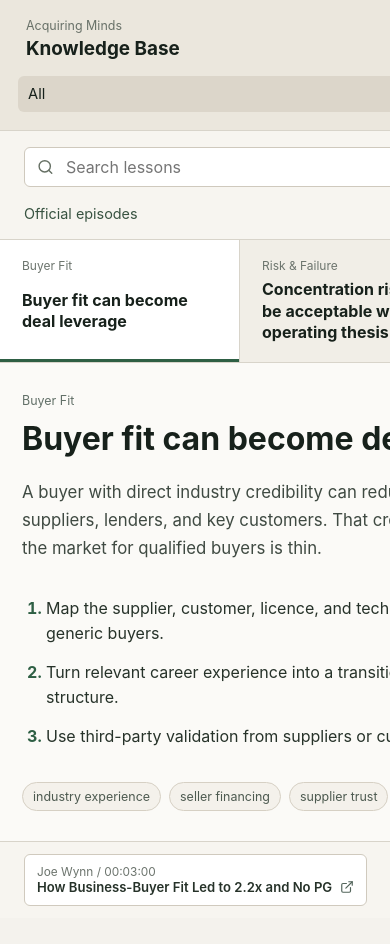
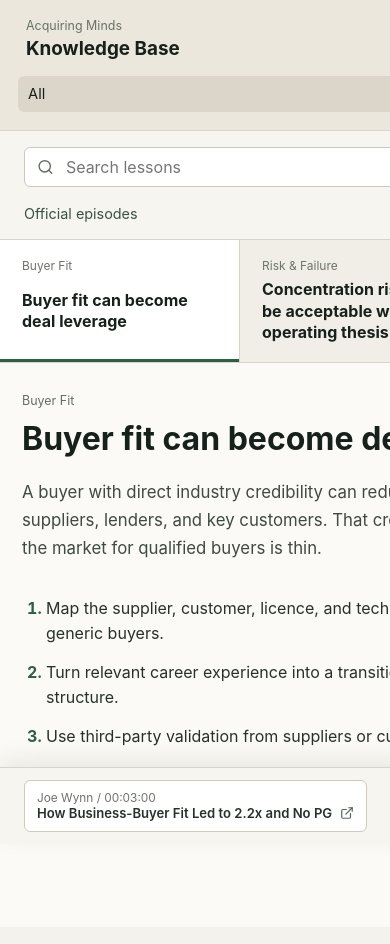
Before and after one commit to apotenza92/acquiring-minds-ui, a React (Vite) app: page / in a window 390 px wide. Shown: the top 944 px of the page. Before the commit the page ends 918 px from the top, so only its background shows below. Built offline with nearby package versions, Linux system fonts and the light colour scheme.

Commit message:
Fix source links and pin evidence toolbar

```diff
--- a/src/components/SourceChip.tsx
+++ b/src/components/SourceChip.tsx
@@ -7,8 +7,10 @@ interface SourceChipProps {
 }
 
 export function SourceChip({ episode, source }: SourceChipProps) {
+  const href = source.youtubeUrl ?? source.officialUrl ?? source.audioUrl;
+
   return (
-    <a className="source-chip" href={source.officialUrl} target="_blank" rel="noreferrer">
+    <a className="source-chip" href={href} target="_blank" rel="noreferrer">
       <span>
         {episode.guest} / {source.timestamp}
       </span>
--- a/src/data/acquiring-minds.lessons.json
+++ b/src/data/acquiring-minds.lessons.json
@@ -27,21 +27,21 @@
       "transcriptAvailability": "summary-only"
     },
     {
-      "id": "eric-donahue-paving",
+      "id": "eric-donahue-peninsula-paving",
       "podcastId": "acquiring-minds",
       "title": "40% Growth in Year 1 of a Paving Business",
       "guest": "Eric Donahue",
       "date": "2026-03-23",
-      "officialUrl": "https://acquiringminds.co/articles/eric-donahue-paving",
+      "officialUrl": "https://acquiringminds.co/articles/eric-donahue-peninsula-paving",
       "transcriptAvailability": "official"
     },
     {
-      "id": "phil-koller-comfortable-concentration",
+      "id": "philip-koller-roman-enterprises",
       "podcastId": "acquiring-minds",
       "title": "Comfortable Concentration for a $800k SDE Business",
       "guest": "Phil Koller",
       "date": "2026-01-08",
-      "officialUrl": "https://acquiringminds.co/articles/phil-koller-comfortable-concentration",
+      "officialUrl": "https://acquiringminds.co/articles/philip-koller-roman-enterprises",
       "transcriptAvailability": "official"
     }
   ],
@@ -178,9 +178,9 @@
           "officialUrl": "https://acquiringminds.co/articles/joe-wynn-surgical-specialties"
         },
         {
-          "episodeId": "eric-donahue-paving",
+          "episodeId": "eric-donahue-peninsula-paving",
           "timestamp": "00:35:00",
-          "officialUrl": "https://acquiringminds.co/articles/eric-donahue-paving"
+          "officialUrl": "https://acquiringminds.co/articles/eric-donahue-peninsula-paving"
         }
       ]
     },
@@ -197,9 +197,9 @@
       "tags": ["concentration", "risk", "underwriting"],
       "evidence": [
         {
-          "episodeId": "phil-koller-comfortable-concentration",
+          "episodeId": "philip-koller-roman-enterprises",
           "timestamp": "00:10:00",
-          "officialUrl": "https://acquiringminds.co/articles/phil-koller-comfortable-concentration"
+          "officialUrl": "https://acquiringminds.co/articles/philip-koller-roman-enterprises"
         }
       ]
     }
--- a/src/styles.css
+++ b/src/styles.css
@@ -247,6 +247,9 @@ a {
 }
 
 .footnote {
+  position: sticky;
+  bottom: 0;
+  z-index: 10;
   display: flex;
   gap: 10px;
   overflow-x: auto;
@@ -254,6 +257,7 @@ a {
   padding: 12px 24px;
   border-top: 1px solid #d8d4ca;
   background: #f7f5f0;
+  box-shadow: 0 -8px 22px rgb(23 33 27 / 8%);
 }
 
 .source-chip {
@@ -354,7 +358,7 @@ a {
 
   .lesson-detail {
     min-height: 420px;
-    padding: 30px 22px;
+    padding: 30px 22px 116px;
   }
 
   .lesson-detail h1 {
```
